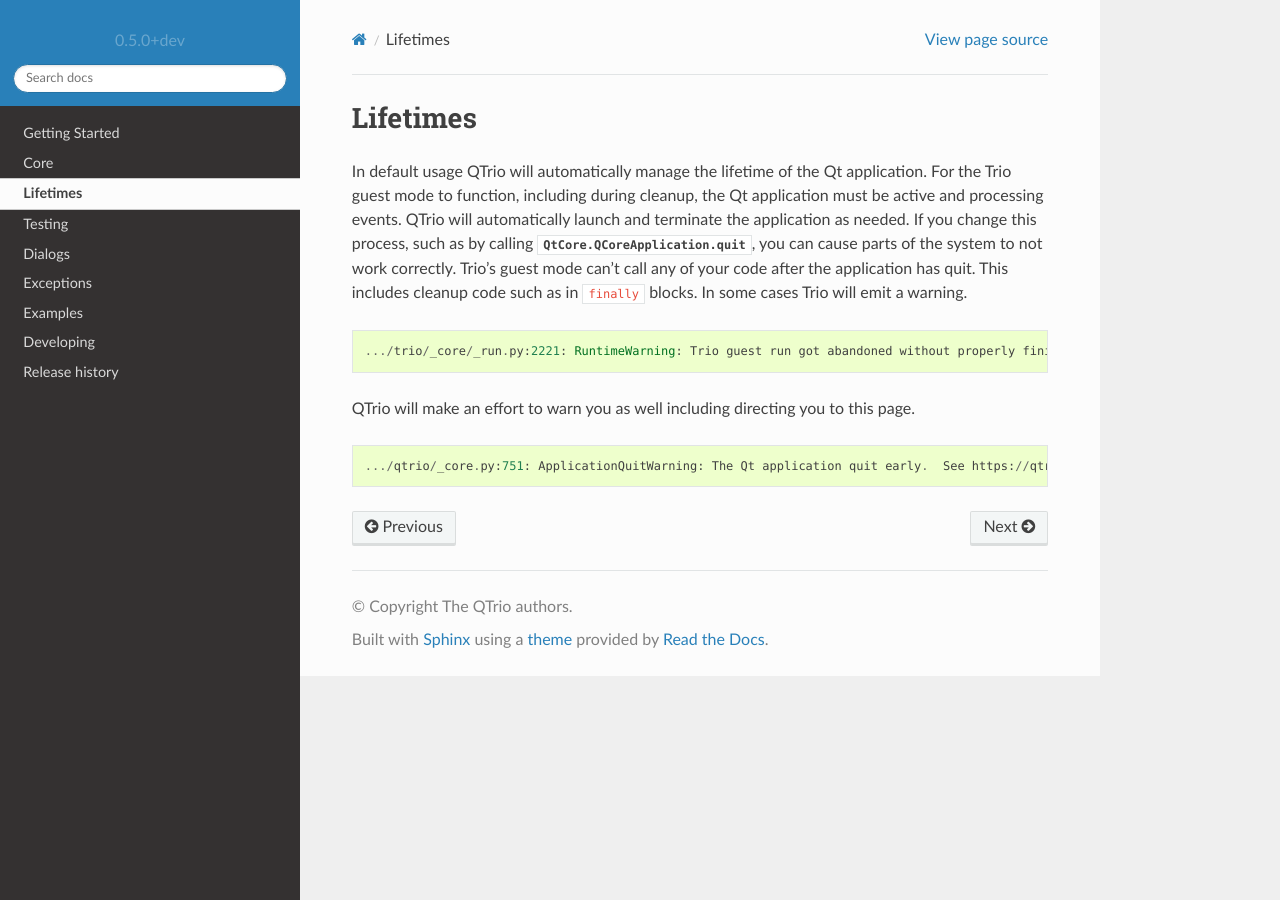
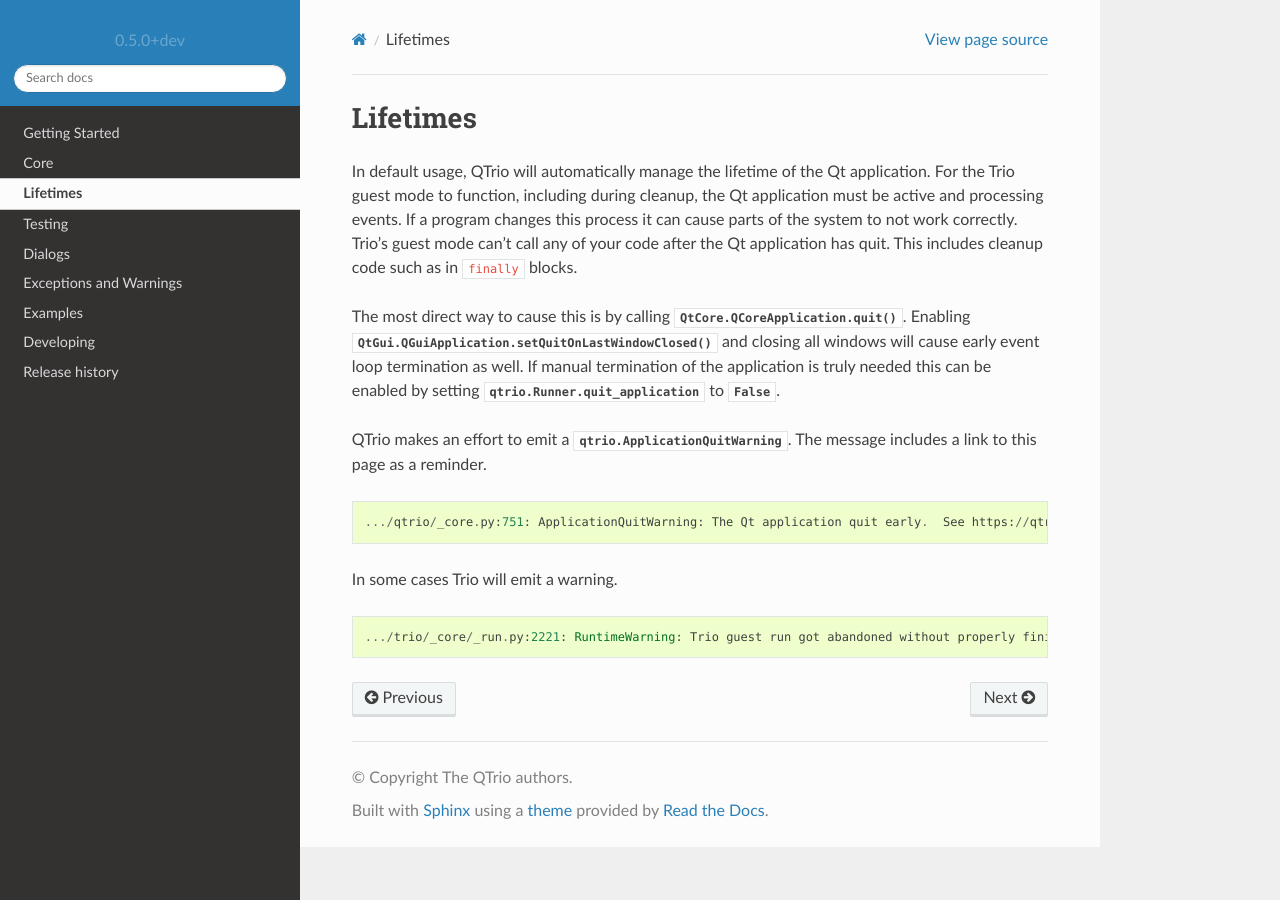
Before and after one commit to altendky/qtrio, a Sphinx documentation site: the page built from docs/source/lifetimes.rst, in a window 1280 px wide. Built offline with Sphinx 7.4.7 and the Read the Docs theme 2.0.0, drawn with Linux system fonts in a browser that asks for light colours.

Commit message:
documentation

```diff
--- a/docs/source/lifetimes.rst
+++ b/docs/source/lifetimes.rst
@@ -1,21 +1,28 @@
 Lifetimes
 =========
 
-In default usage QTrio will automatically manage the lifetime of the Qt application.
+In default usage, QTrio will automatically manage the lifetime of the Qt application.
 For the Trio guest mode to function, including during cleanup, the Qt application must
-be active and processing events.  QTrio will automatically launch and terminate the
-application as needed.  If you change this process, such as by calling
-:meth:`QtCore.QCoreApplication.quit <QtCore.QCoreApplication.quit>`, you can cause
-parts of the system to not work correctly.  Trio's guest mode can't call any of your
-code after the application has quit.  This includes cleanup code such as in ``finally``
-blocks.  In some cases Trio will emit a warning.
+be active and processing events.  If a program changes this process it can cause parts
+of the system to not work correctly.  Trio's guest mode can't call any of your
+code after the Qt application has quit.  This includes cleanup code such as in
+``finally`` blocks.
+
+The most direct way to cause this is by calling :meth:`QtCore.QCoreApplication.quit`.
+Enabling :meth:`QtGui.QGuiApplication.setQuitOnLastWindowClosed` and closing all
+windows will cause early event loop termination as well.  If manual termination of the
+application is truly needed this can be enabled by setting
+:attr:`qtrio.Runner.quit_application` to :data:`False`.
+
+QTrio makes an effort to emit a :class:`qtrio.ApplicationQuitWarning`.  The message
+includes a link to this page as a reminder.
+
+.. code::
+
+   .../qtrio/_core.py:751: ApplicationQuitWarning: The Qt application quit early.  See https://qtrio.readthedocs.io/en/stable/lifetimes.html
+
+In some cases Trio will emit a warning.
 
 .. code::
 
    .../trio/_core/_run.py:2221: RuntimeWarning: Trio guest run got abandoned without properly finishing... weird stuff might happen
-
-QTrio will make an effort to warn you as well including directing you to this page.
-
-.. code::
-
-   .../qtrio/_core.py:751: ApplicationQuitWarning: The Qt application quit early.  See https://qtrio.readthedocs.io/en/stable/lifetimes.html
```
Also changed, not shown: docs/source/exceptions.rst (+11 -1 lines), 1 other file.
